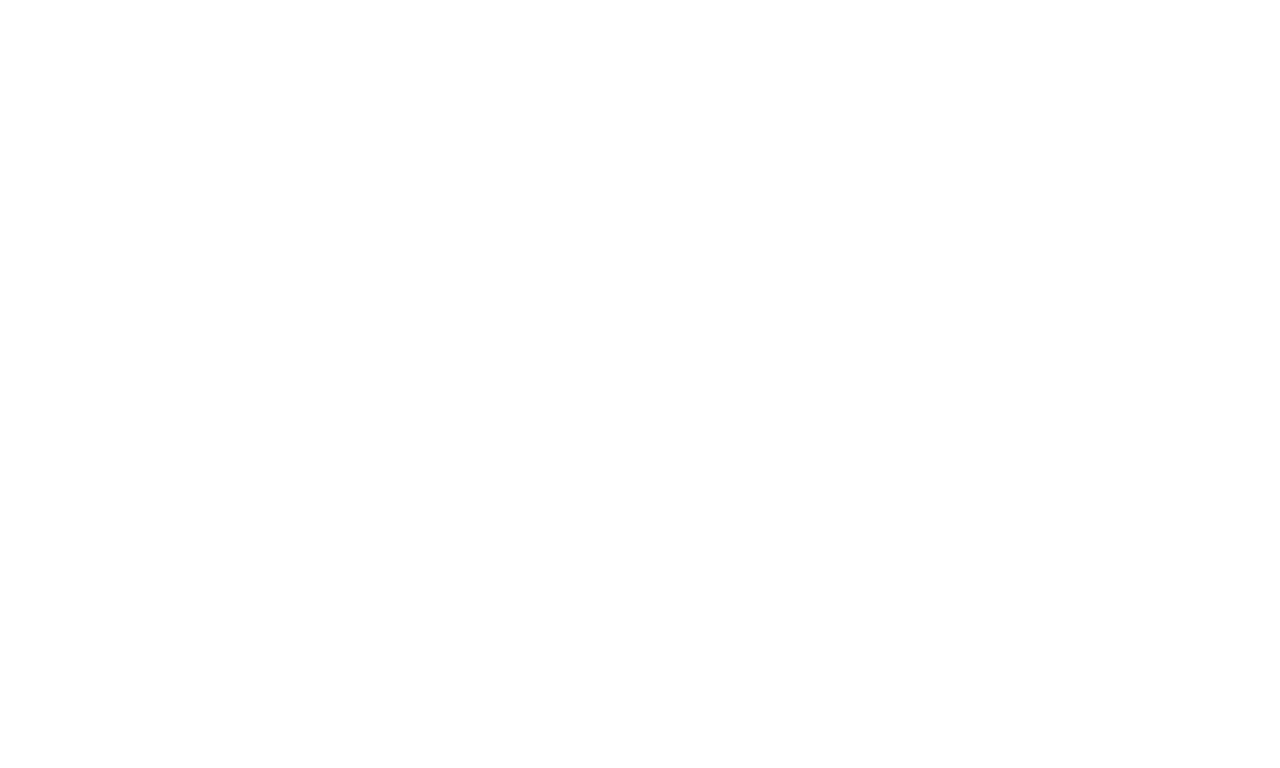
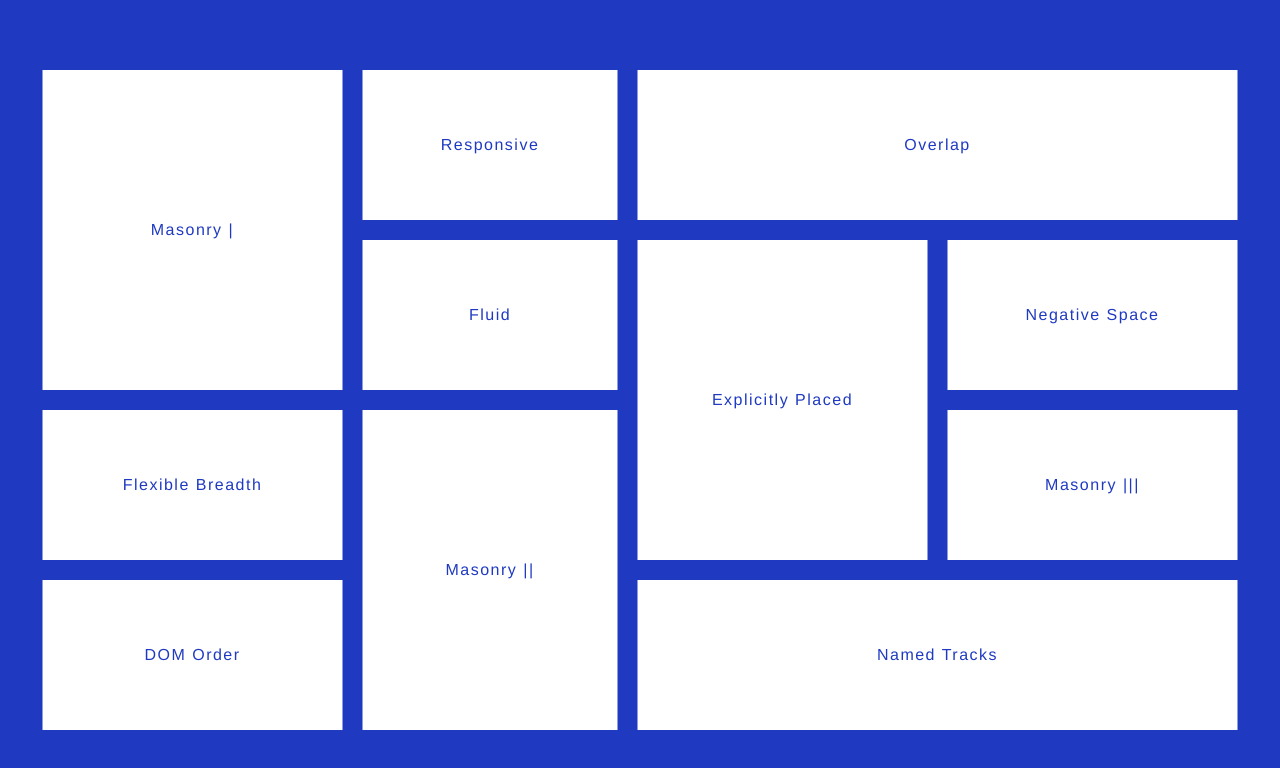
Before and after one commit to Jamoliddin610/first-grid-box, a plain HTML site: page index.html in a window 1280 px wide. Drawn offline with nearby package versions, Linux system fonts and the light colour scheme.

Commit message:
initial commit

```diff
--- a/css/style.css
+++ b/css/style.css
@@ -0,0 +1,53 @@
+body{
+    background-color: #1f39c1;
+    height: 100vh;
+    font-family: HelveticaNeue-Light,
+    Helvetica Neue Light,
+    Helvetica Neue,
+    Helvetica,
+    Arial,
+    Lucida Grande,
+    sans-serif;
+    font-weight: 300;
+}
+.grid-box{
+    position: absolute;
+    left: 50%;
+    top: 50%;
+    transform: translate(-50%,-50%);
+    display: grid;
+    max-width: 1300px;
+    margin: 0 auto;
+    padding: 0 50px;
+    grid-template-columns: 300px 255px 290px 290px;
+    grid-template-rows: repeat(4,150px);
+    grid-gap: 20px;
+}
+.box{
+    padding: 15px;
+    background-color: white;
+    font-size: 16px;
+    color: #1f3ac1;
+    letter-spacing: 1.5px;
+    display: flex;
+    align-items: center;
+    justify-content: center;
+}
+.box:first-child{
+    grid-row: 1 / 3;
+}
+.box:nth-child(3){
+    grid-column: 3 / 5;
+}
+.box:nth-child(5){
+    grid-row: 2 / 4;
+    grid-column: 3 / 4;
+}
+.box:nth-child(8){
+    grid-row: 3 / 5;
+    grid-column: 2 / 3;
+}
+.box:nth-child(11){
+
+    grid-column: 3 / 5;
+}
--- a/index.html
+++ b/index.html
@@ -7,9 +7,21 @@
     <link rel="stylesheet" href="https://necolas.github.io/normalize.css/8.0.1/normalize.css">
     <link rel="stylesheet" href="css/column.css">
     <link rel="stylesheet" href="css/style.css">
-    <title>Document</title>
+    <title>Grid-box</title>
 </head>
 <body>
-
+    <div class="grid-box ">
+        <div class="box">Masonry |</div>
+        <div class="box">Responsive</div>
+        <div class="box">Overlap</div>
+        <div class="box">Fluid</div>
+        <div class="box">Explicitly Placed</div>
+        <div class="box">Negative Space</div>
+        <div class="box">Flexible Breadth</div>
+        <div class="box">Masonry ||</div>
+        <div class="box"> Masonry |||</div>
+        <div class="box">DOM Order</div>
+        <div class="box">Named Tracks</div>
+    </div>
 </body>
 </html>
```
